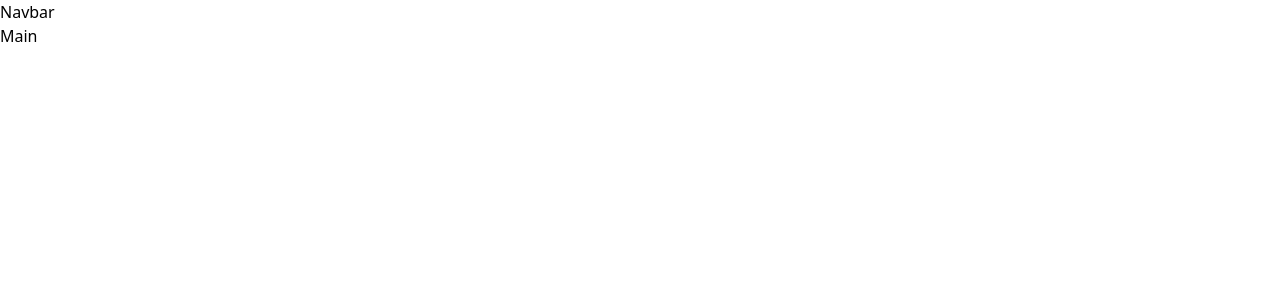
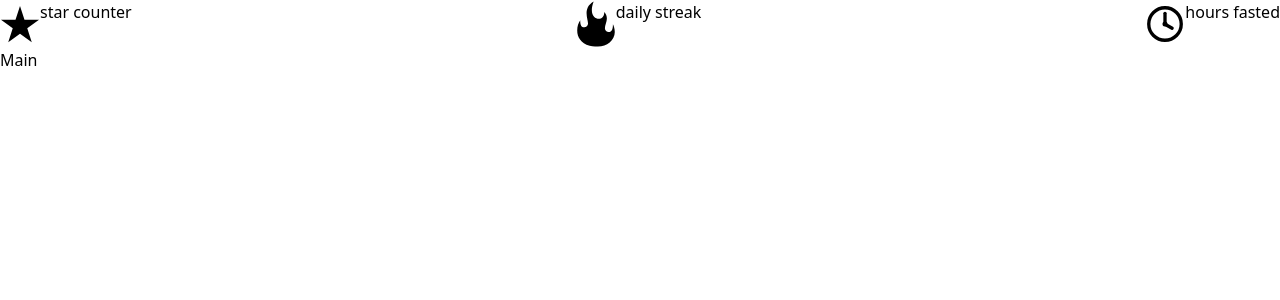
Before and after one commit to madCakes/Fasting_app, a React (Vite) app: page /home in a window 1280 px wide. Shown: the top 300 px of the page. Built offline with nearby package versions, Linux system fonts and the light colour scheme.

Commit message:
add icons

```diff
--- a/src/components/Navbar/index.jsx
+++ b/src/components/Navbar/index.jsx
@@ -1,10 +1,29 @@
-import React from 'react'
-
+import { React } from "react";
+import star from "../../assets/star.svg";
+import fire from "../../assets/fire.svg";
+import clock from "../../assets/clock.svg";
 
 const Navbar = () => {
   return (
-    <navbar>Navbar</navbar>
-  )
-}
+    <navbar className="flex  justify-between">
+      {/* Left total days fasted*/}
 
-export default Navbar
+      <div className="flex">
+        <img className="w-10" src={star} />
+        <p>star counter</p>
+      </div>
+      {/* Middle */}
+      <div className="flex">
+        <img className="w-10" src={fire} />
+        <p>daily streak</p>
+      </div>
+      {/* Right */}
+      <div className="flex">
+        <img className="w-10" src={clock} />
+        <p>hours fasted</p>
+      </div>
+    </navbar>
+  );
+};
+
+export default Navbar;
```
